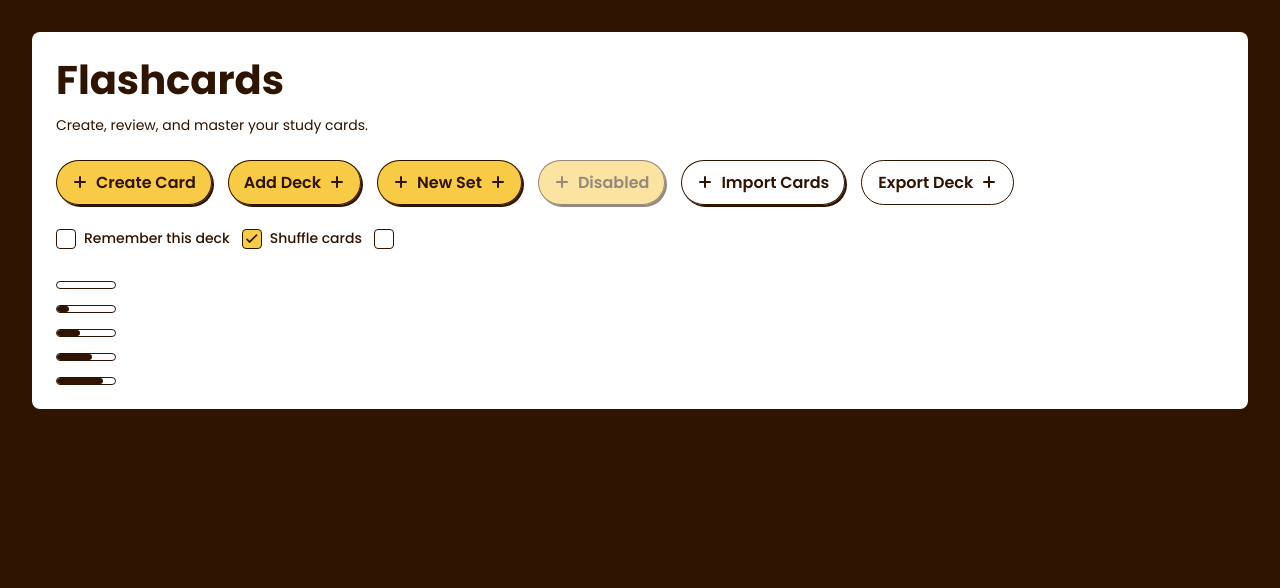
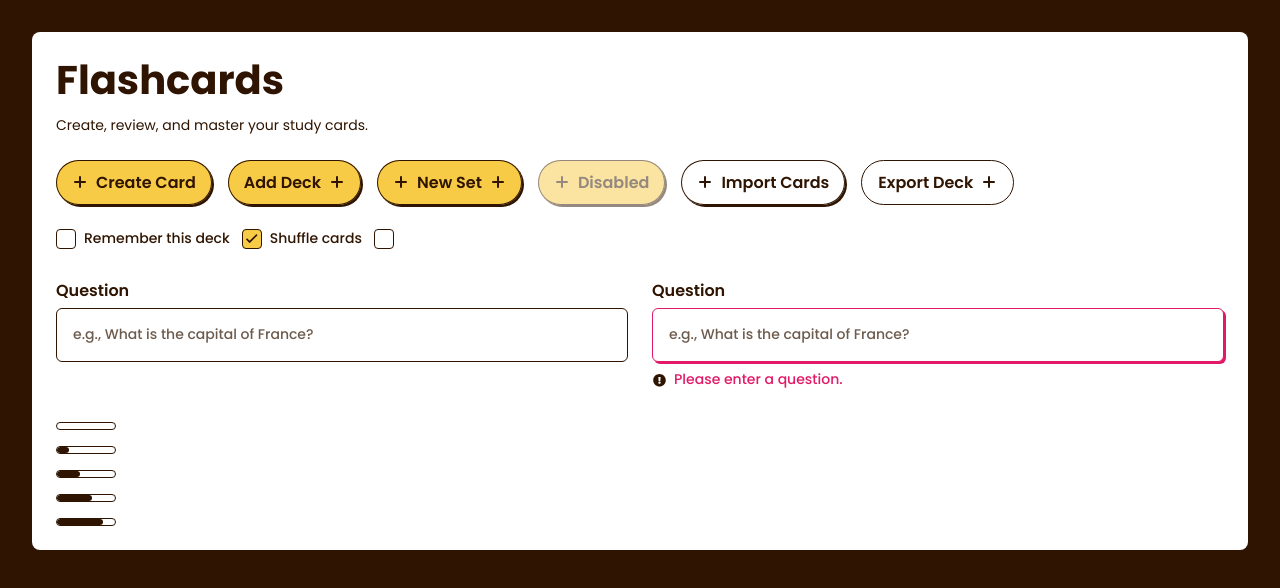
Before and after one commit to brandeth/flashcard-app, a Next.js app: page / in a window 1280 px wide. Shown: the top 588 px of the page. Built offline with nearby package versions, Linux system fonts and the light colour scheme.

Commit message:
added input component

```diff
--- /dev/null
+++ b/app/components/Input.tsx
@@ -0,0 +1,68 @@
+import { useId, type InputHTMLAttributes, type ReactNode } from "react";
+
+type InputProps = InputHTMLAttributes<HTMLInputElement> & {
+  label?: ReactNode;
+  validationMessage?: ReactNode;
+};
+
+export function Input({
+  className = "",
+  id,
+  label,
+  name,
+  validationMessage,
+  ...props
+}: InputProps) {
+  const generatedId = useId();
+  const inputId = id ?? name ?? generatedId;
+  const validationId = validationMessage ? `${inputId}-validation` : undefined;
+  const describedBy = [props["aria-describedby"], validationId]
+    .filter(Boolean)
+    .join(" ");
+
+  const inputClasses = [
+    "h-[54px] w-full rounded-md border border-brand-neutral-900 bg-brand-neutral-0 px-4 text-preset-5 text-brand-neutral-900 placeholder:text-brand-neutral-600",
+    "transition-[border-color,box-shadow] duration-150 ease-in-out",
+    "hover:shadow-[2px_2px_0_0_var(--color-brand-neutral-900)]",
+    "focus:border-brand-blue-600 focus:outline-none focus:shadow-[2px_2px_0_0_var(--color-brand-blue-600)]",
+    "disabled:cursor-not-allowed disabled:opacity-50",
+    validationMessage
+      ? "border-brand-pink-700 shadow-[2px_2px_0_0_var(--color-brand-pink-700)] hover:shadow-[2px_2px_0_0_var(--color-brand-pink-700)] focus:border-brand-pink-700 focus:shadow-[2px_2px_0_0_var(--color-brand-pink-700)]"
+      : "",
+    className,
+  ]
+    .filter(Boolean)
+    .join(" ");
+
+  return (
+    <div className="flex w-full flex-col gap-2">
+      {label ? (
+        <label htmlFor={inputId} className="text-preset-4 text-brand-neutral-900">
+          {label}
+        </label>
+      ) : null}
+
+      <input
+        {...props}
+        id={inputId}
+        name={name}
+        aria-describedby={describedBy || undefined}
+        aria-invalid={validationMessage ? true : props["aria-invalid"]}
+        className={inputClasses}
+      />
+
+      {validationMessage ? (
+        <p
+          id={validationId}
+          className="flex items-center gap-2 text-preset-5 text-brand-pink-700"
+        >
+          <span
+            aria-hidden="true"
+            className="size-[14px] shrink-0 bg-brand-neutral-900 [mask:url('/assets/alert.svg')_center/contain_no-repeat]"
+          />
+          <span>{validationMessage}</span>
+        </p>
+      ) : null}
+    </div>
+  );
+}
--- a/app/page.tsx
+++ b/app/page.tsx
@@ -1,5 +1,6 @@
 import { Button } from "./components/Button";
 import { Checkbox } from "./components/Checkbox";
+import { Input } from "./components/Input";
 import { ProgressBar } from "./components/ProgressBar";
 
 function PlusIcon() {
@@ -59,6 +60,21 @@ export default function Home() {
           />
         </div>
 
+        <div className="mt-8 grid gap-6 md:grid-cols-2">
+          <Input
+            label="Question"
+            name="question"
+            placeholder="e.g., What is the capital of France?"
+          />
+
+          <Input
+            label="Question"
+            name="questionWithError"
+            placeholder="e.g., What is the capital of France?"
+            validationMessage="Please enter a question."
+          />
+        </div>
+
         <div className="mt-8 flex flex-col gap-4">
           {[0, 20, 40, 60, 80].map((value) => (
             <ProgressBar
```
Also changed, not shown: public/assets/alert.svg (added), 1 other file (tests, documents, lock files or other folders).
